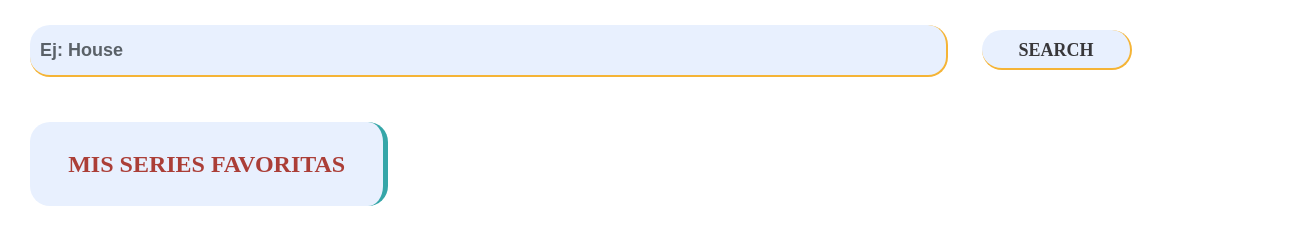
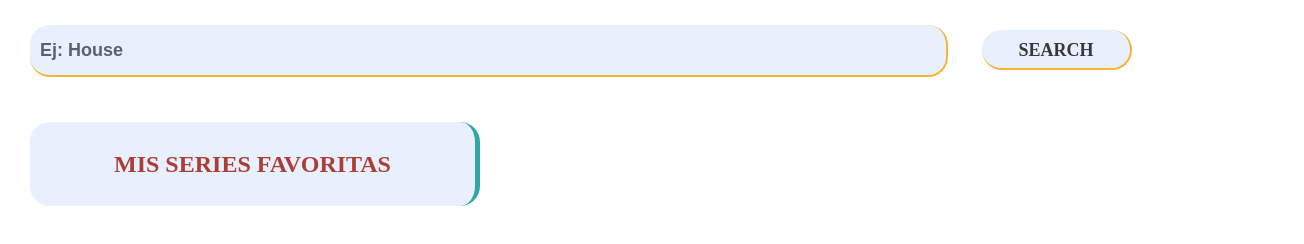
Before and after one commit to ResetMiriam/TV-series-finder, a website: page docs/index.html in a window 1280 px wide. Shown: the part 120-364 px from the top of the page, 1304 px wide, since content can reach past the window. Drawn offline with nearby package versions, Linux system fonts and the light colour scheme; files that its build step writes are made by us from their sources; a web font is replaced by a local one.

Commit message:
fix responsive

```diff
--- a/src/scss/pages/_index.scss
+++ b/src/scss/pages/_index.scss
@@ -84,11 +84,11 @@ body {
   width: 100%;
   height: auto;
   @media all and (min-width: 800px) {
-    grid-template-columns: auto 70vw;
+    grid-template-columns: auto auto;
     grid-template-rows: 1fr;
   }
   @media all and (min-width: 1080px) {
-    grid-template-columns: auto 70vw;
+    grid-template-columns: auto auto;
     grid-template-rows: 1fr;
   }
 }
@@ -96,7 +96,7 @@ body {
   list-style: none;
   display: flex;
   flex-wrap: wrap;
-  justify-content: center;
+  justify-content: flex-start;
   align-content: center;
   padding: 0px;
   margin: 15px 30px 0px 30px;
@@ -107,6 +107,11 @@ body {
     grid-row: 1;
     margin: 15px 0px 0px 0px;
     width: 65vw;
+    padding: 0 0px 0 30px;
+  }
+  @media all and (min-width: 1080px) {
+    width: auto;
+    padding: 0px 20px 0px 30px;
   }
   &_elem {
     border: solid $yellow 5px;
@@ -150,12 +155,12 @@ body {
   @media all and (min-width: 800px) {
     border-right: solid 5px $blue;
     border-top: none;
-    float: left;
-    margin: 15px 20px 10px 30px;
+    margin: 15px 0px 10px 30px;
     grid-column: 1/2;
     grid-row: 1;
-    width: 28vw;
+    min-width: 50px;
     max-width: 450px;
+    width: auto;
   }
   &-list {
     padding: 0 10px;
```
